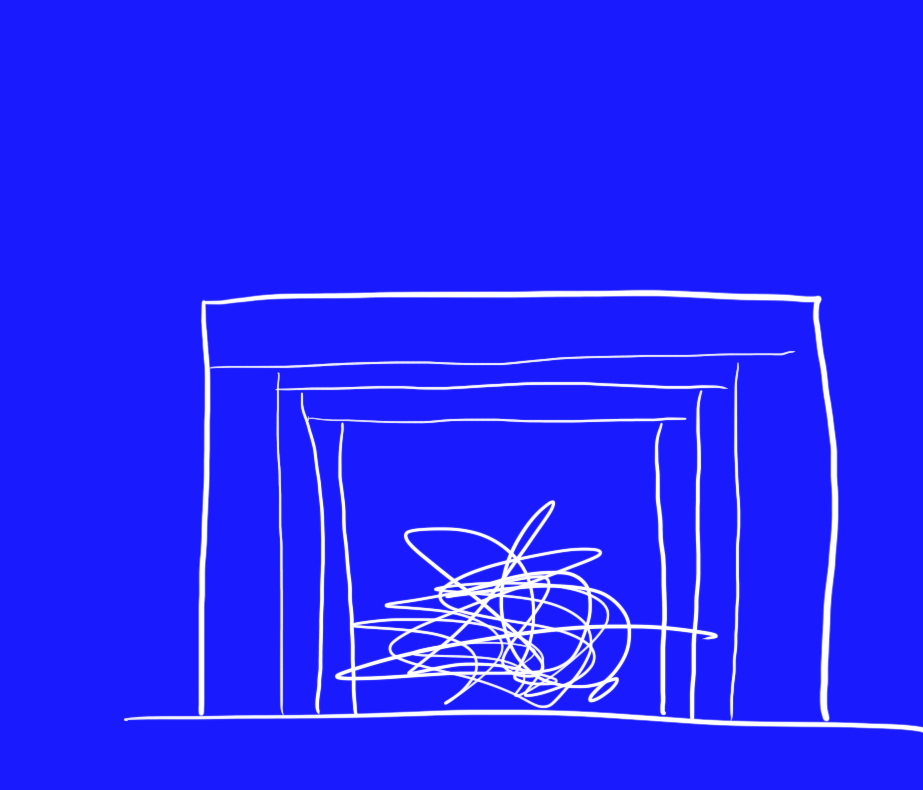
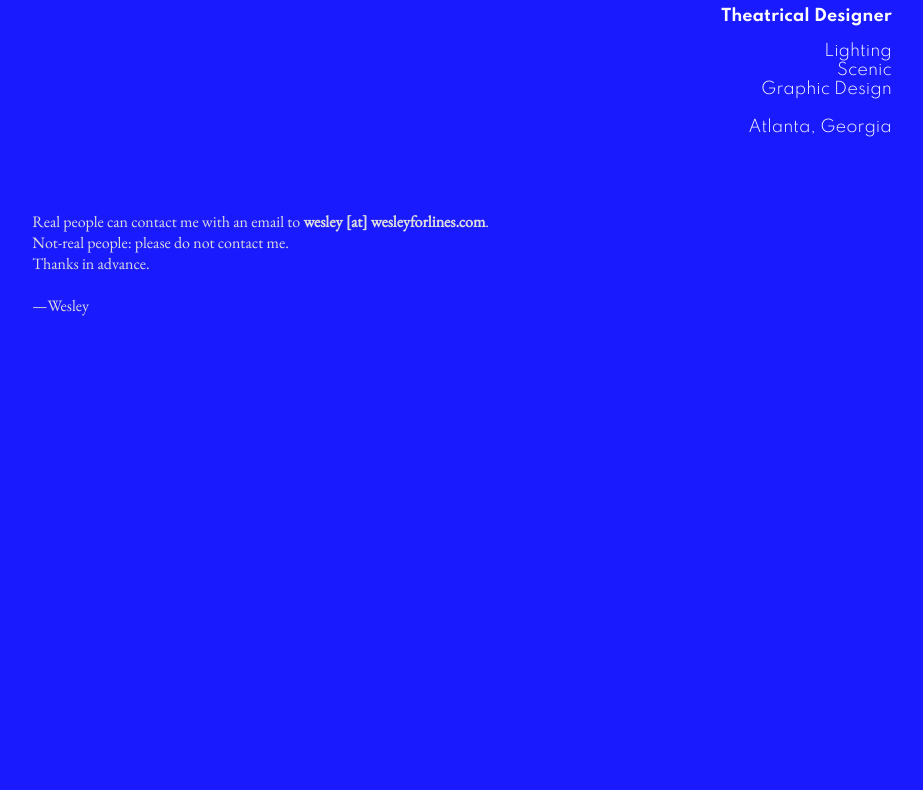
Before and after one commit to wforlines/wforlines.github.io, a plain HTML site: page index.html in a window 1280 px wide. Shown: the part 498-1288 px from the top of the page, without its empty margins (178-1101 px from the left). After the commit the page ends 1016 px from the top, so only its background shows below. Drawn offline with nearby package versions, Linux system fonts and the light colour scheme.

Commit message:
Add files via upload

```diff
--- a/index.html
+++ b/index.html
@@ -14,8 +14,7 @@
 <body>
 <div id="page">
 <div id="homeblock">
-<img src="Elevation.png" alt="Theatre elevation sketch">
-<img src="Section.png" alt="Theatre section sketch">
+<img src="Squiggle_The_Musical_Rough_Sketch.png" alt="Theatre elevation sketch" style="max-width:512px;min-width:256px">
 <h1>Wesley Forlines</h1>
 <h2>Theatrical Designer</h2>
 <h3>Lighting<br>
@@ -26,9 +25,11 @@ Atlanta, Georgia</h3>
 <br>
 
 <br>
-<p>Real people can contact me with an email to wesley [at] wesleyforlines.com.<br>
-I would ask that not-real people not contact me.<br>
-Thanks in advance.<br></p>
+<p>Real people can contact me with an email to <b>wesley [at] wesleyforlines.com</b>.<br>
+Not-real people: please do not contact me.<br>
+Thanks in advance.<br>
+<br>
+—Wesley<br></p>
 </div>
 </div>
 </body>
--- a/style.css
+++ b/style.css
@@ -24,7 +24,7 @@ h3 {
     font-weight: 300;}
 
 p {
-    font-size: 20px;
+    font-size: 16px;
     color: #dddddd;
   }
 
@@ -34,4 +34,4 @@ p {
 	margin: 16%
 }
 #homeblock {
-    padding-top: 96px;
+    padding-top: 24px;
```
Also changed, not shown: Squiggle_The_Musical_Rough_Sketch.png (added).
